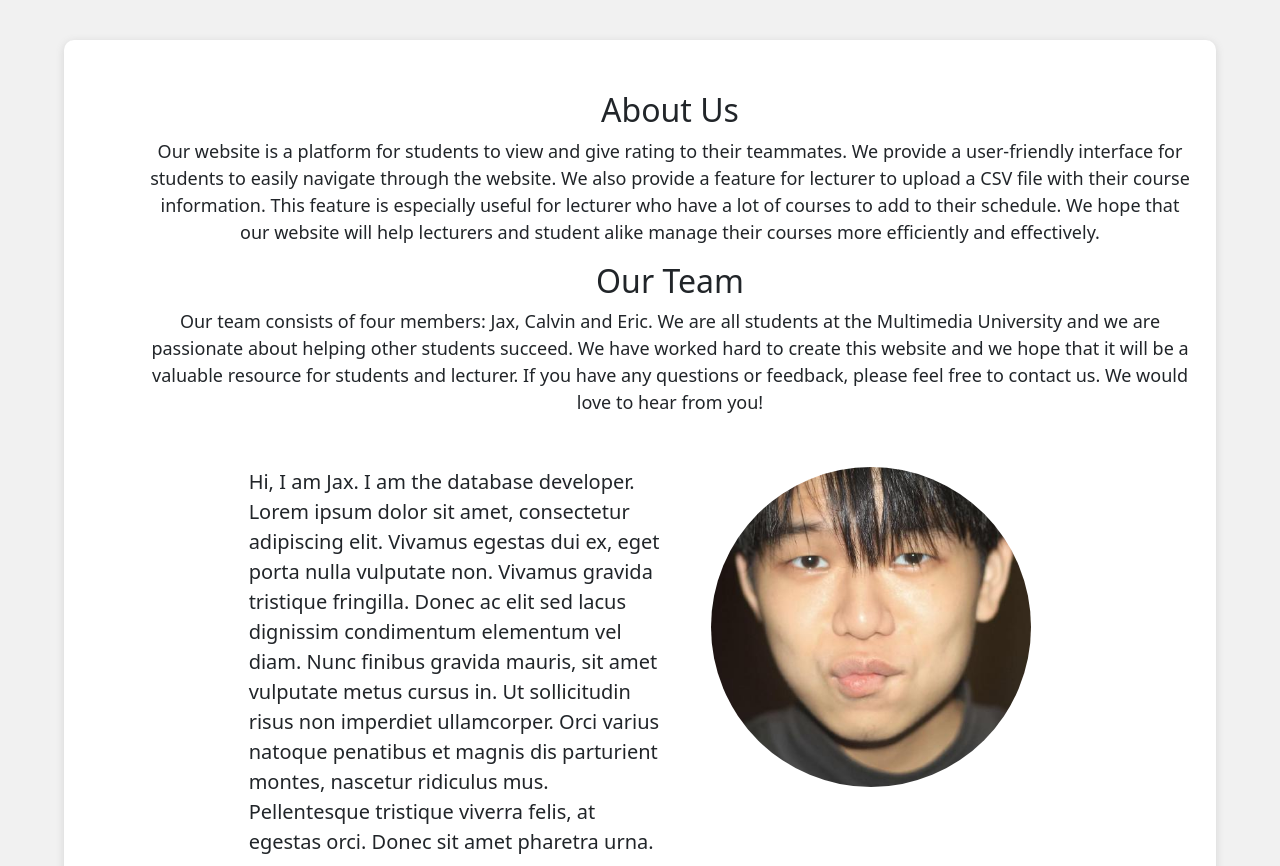
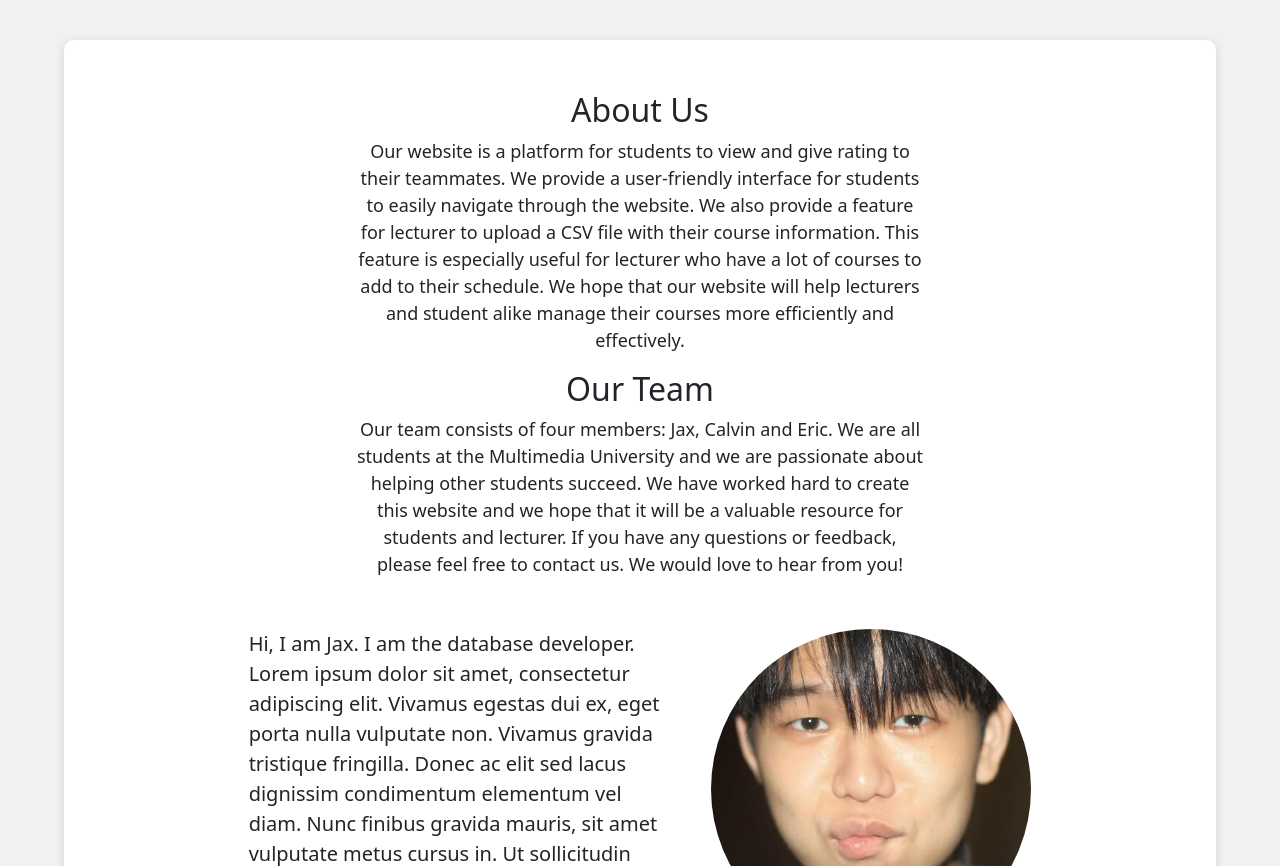
Before and after one commit to JaxChoong/Student-Peer-Review-Website, a Flask app: page /aboutUs in a window 1280 px wide. Shown: the part 67-933 px from the top of the page. Run offline with Flask 3, Linux system fonts and the light colour scheme; a user stored in the database is signed in.

Commit message:
fix: aboutUs page is now centered

```diff
--- a/static/style.css
+++ b/static/style.css
@@ -614,10 +614,9 @@ body {
   text-align: center;
   align-items: center;
   font-size: 18px;
-  margin-left:30px;
-  margin-right:30px;
+  margin-left:30vh;
+  margin-right:30vh;
   margin-bottom: 20px;
-  width: 100%;
 }
 
 #aboutUsHeading h2{
```
